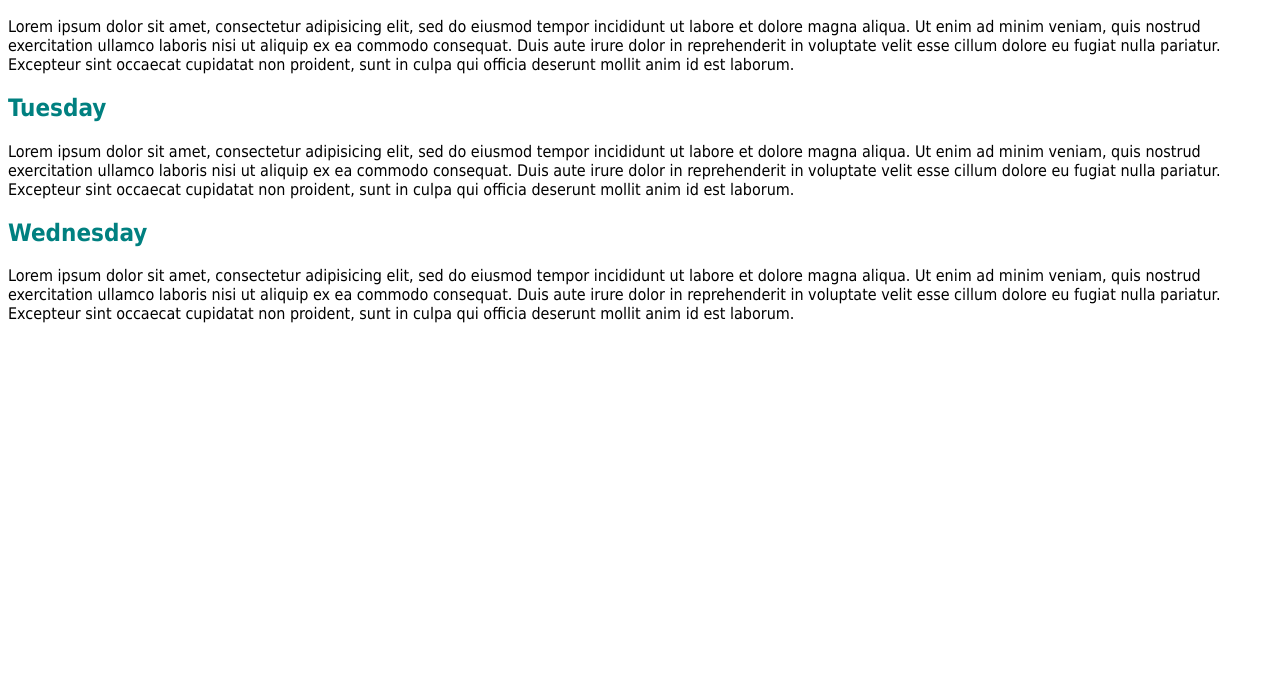
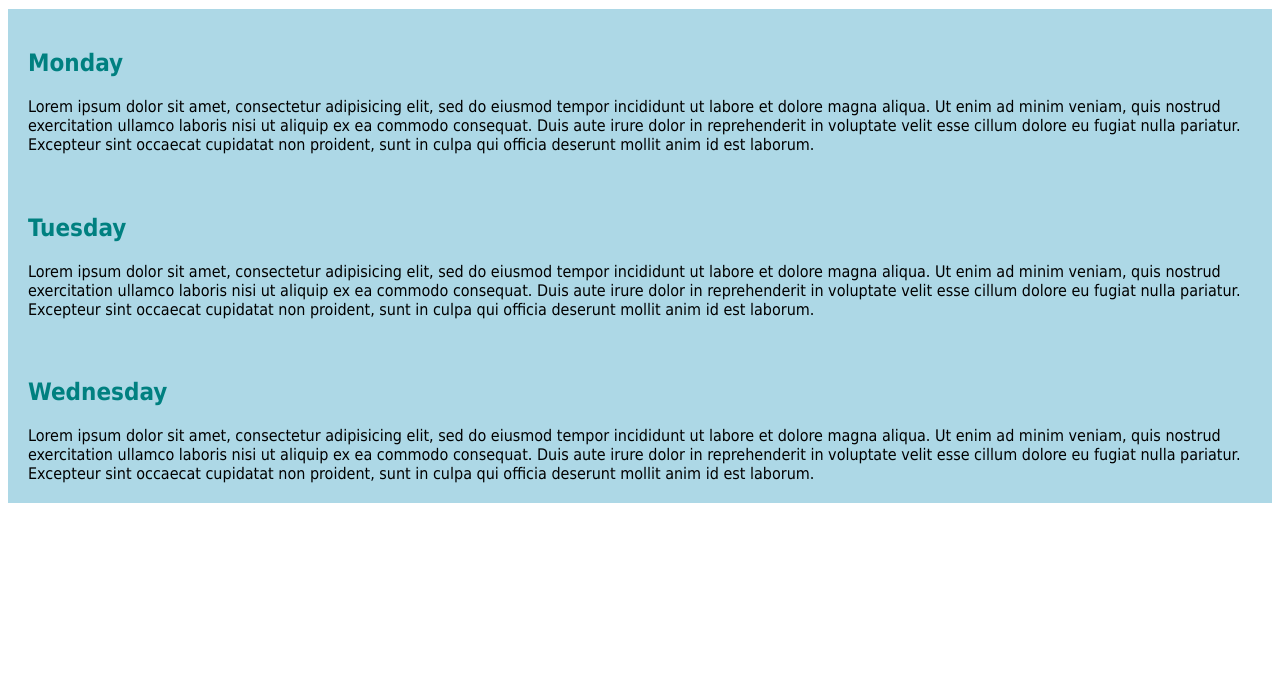
Before and after one commit to wongr010/Coursera-assignments, a plain HTML site: page assignment-2/index.html in a window 1280 px wide. Shown: the part 112-800 px from the top of the page. Drawn offline with Linux system fonts and the light colour scheme.

Commit message:
color-change

```diff
--- a/assignment-2/style.css
+++ b/assignment-2/style.css
@@ -5,3 +5,11 @@ h1, h2{
 	color: #008080;
 
 }
+
+div, h1 {
+	padding: 20px;
+}
+
+div{
+	background-color: #add8e6;
+}
```
